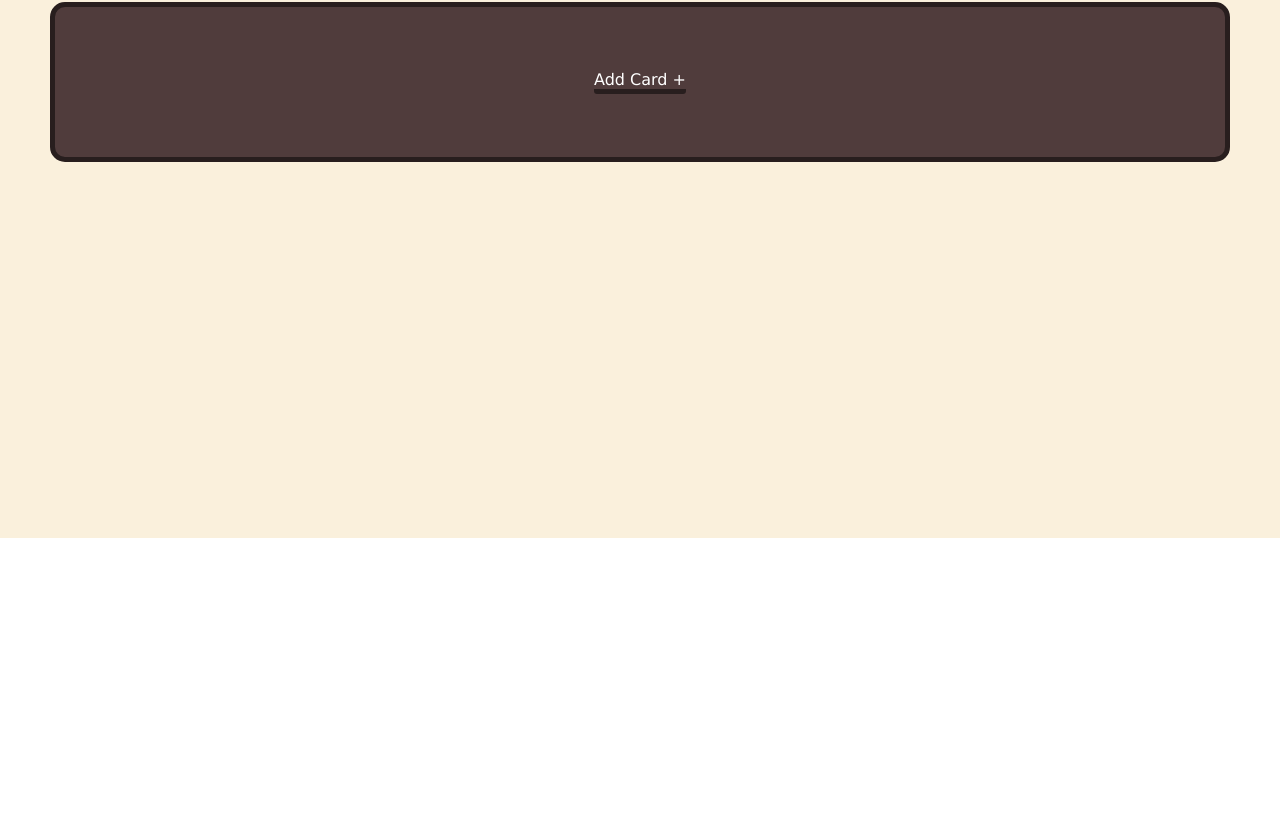
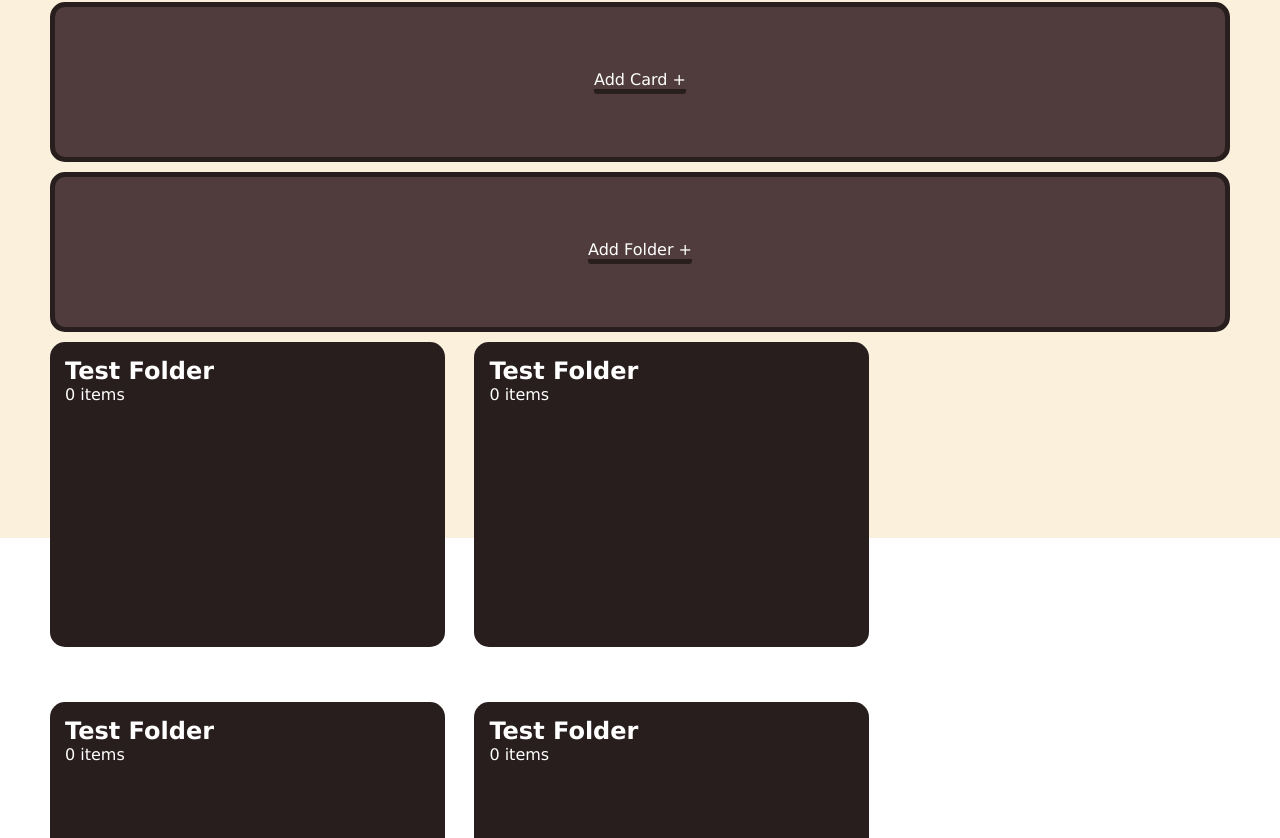
Before and after one commit to DHaire92/Flash-Cardio, a React (Create React App) app in the folder client/: page /Editor in a window 1280 px wide. Shown: the part 262-1100 px from the top of the page. Before the commit the page ends 800 px from the top, so only its background shows below. Built offline with nearby package versions, Linux system fonts and the light colour scheme.

Commit message:
finish sync from forked repo

```diff
--- a/client/src/components/flashcard/add-card/AddCard.js
+++ b/client/src/components/flashcard/add-card/AddCard.js
@@ -1,9 +1,9 @@
 import './AddCard.css';
 
-const AddCard = ({ onClick }) => {
+const AddCard = ({ children, onClick }) => {
   return (
     <div className="add-body" onClick={onClick}>
-      <p className="add-text-container">Add Card +</p>
+      <p className="add-text-container">Add {children} +</p>
     </div>
   );
 };
--- /dev/null
+++ b/client/src/components/folder/folder-edit-mode/FolderEdit.css
@@ -0,0 +1,29 @@
+.folder-edit-container {
+    width: 28.48vw;
+    height: 275px;
+
+    padding: 15px;
+    border-radius: 15px;
+
+    /* margin-right: 25px; */
+    margin-bottom: 25px;
+
+    background-color: #281e1e;
+    transition: background-color 0.3s ease-in-out;
+}
+
+.folder-edit-container:hover {
+    background-color: #503c3c;
+}
+
+.folder-edit-header {
+    color: white;
+    font-family: Verdana, Geneva, Tahoma, sans-serif;
+    font-size: 1.5rem;
+    font-weight: bold;
+}
+
+.folder-edit-card-amount {
+    color: white;
+    font-family: Verdana, Geneva, Tahoma, sans-serif;
+}
--- /dev/null
+++ b/client/src/components/folder/folder-edit-mode/FolderEdit.js
@@ -0,0 +1,14 @@
+import './FolderEdit.css'
+
+const FolderEdit = ({children}) => {
+    return (
+        <div className="folder-edit-container">
+            <div className="folder-edit-header">{children}</div>
+            <div className="folder-edit-body">
+                <div className="folder-edit-card-amount">0 items</div>
+            </div>
+        </div>
+    );
+};
+
+export default FolderEdit;
--- a/client/src/pages/Editor.js
+++ b/client/src/pages/Editor.js
@@ -7,6 +7,7 @@ import Header from "../components/header/Header";
 import AddCard from "../components/flashcard/add-card/AddCard";
 import Flashcard from "../components/flashcard/flashcard-edit-mode/Flashcard";
 import { addFolder, updateFolder, deleteFolder } from "../components/folder-logic/firestoreUtils";
+import FolderEdit from "../components/folder/folder-edit-mode/FolderEdit";
 
 export default function Editor() {
   const navigate = useNavigate();
@@ -96,10 +97,6 @@ export default function Editor() {
             />
           </div>
           <div className="folder-mode-button-container">
-            <button className="main-button" onClick={(e) => {
-              e.stopPropagation();
-              addFolder(folderData)}}>Create New from Current</button>
-
               <button className="main-button" onClick={(e) => {
               e.stopPropagation();
               updateFolder(folderData.id, folderData)}}>Save</button>
@@ -110,7 +107,7 @@ export default function Editor() {
               navigate('/Home');
               }}>Delete</button>
 
-            <BackToHomeButton />
+             <BackToHomeButton />
           </div>
         </div>
       </div>
@@ -121,12 +118,22 @@ export default function Editor() {
             key={flashcard.id} // Use the unique id as the key
             cardNumber={flashcard.cardNumber}
             cardContents={flashcard}
-            onDelete={() => handleDeleteCard(flashcard.id)} // Pass the card id
+            onDelete={() => handleDeleteCard(flashcard.id)}
             onUpdateFront={(newFront) => updateFlashcardFront(flashcards.findIndex(card => card.id === flashcard.id), newFront)}
             onUpdateBack={(newBack) => updateFlashcardBack(flashcards.findIndex(card => card.id === flashcard.id), newBack)}
           />
         ))}
-        <AddCard onClick={handleAddCard} />
+        <AddCard onClick={handleAddCard}>Card</AddCard>
+        <AddCard onClick={()=>{}}>Folder</AddCard>
+        <div className="folder-edit-icon-container">
+          <FolderEdit>Test Folder</FolderEdit>
+          <FolderEdit>Test Folder</FolderEdit>
+          <FolderEdit>Test Folder</FolderEdit>
+          <FolderEdit>Test Folder</FolderEdit>
+          <FolderEdit>Test Folder</FolderEdit>
+          <FolderEdit>Test Folder</FolderEdit>
+          <FolderEdit>Test Folder</FolderEdit>
+        </div>
       </div>
     </div>
   );
--- a/client/src/pages/page-styles/Editor.css
+++ b/client/src/pages/page-styles/Editor.css
@@ -46,3 +46,11 @@
 .current-directory-link:hover {
     cursor: pointer;
 }
+
+.folder-edit-icon-container {
+    display: flex;
+    flex-wrap: wrap;
+    gap: 2.3333vw;
+    justify-content: start;
+    margin: 0px 50px 10px 50px;
+}
```
Also changed, not shown: 2 other files (tests, documents, lock files or other folders).
